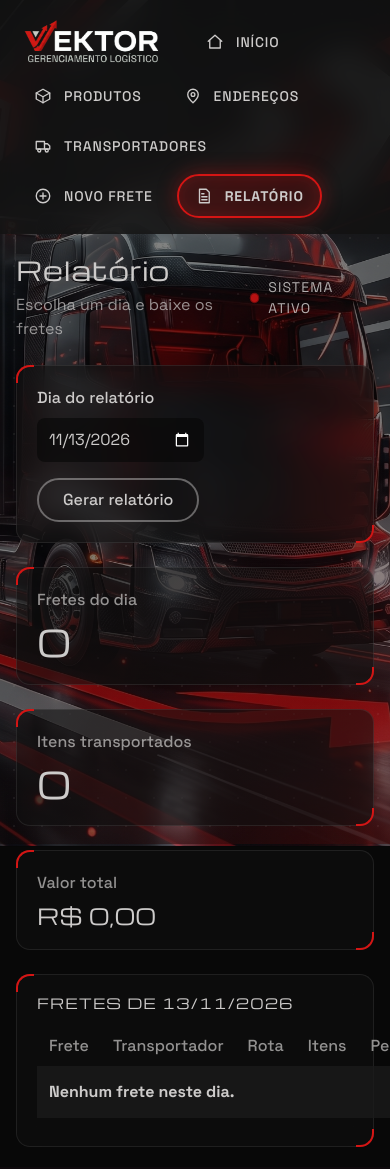
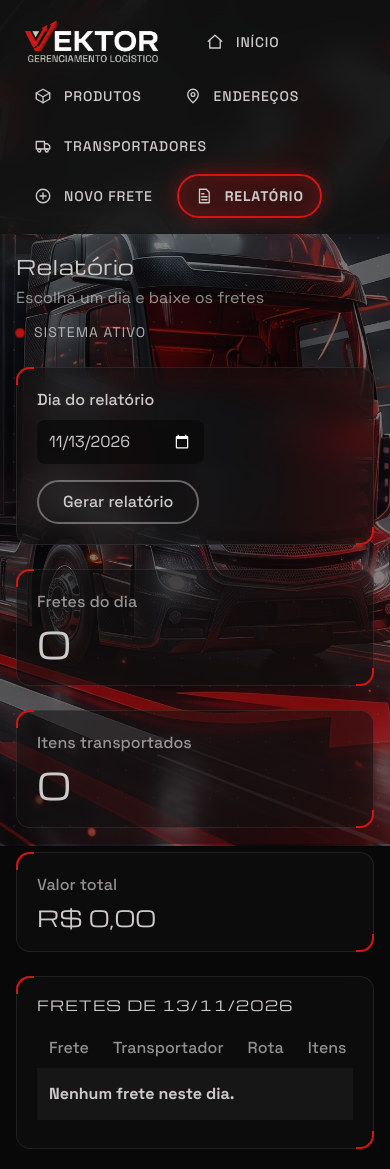
Before and after one commit to marcossnc/vektor, a PHP site: page /relatorios/index.php in a window 390 px wide; the page is wider, and only the part inside the window is pictured. Before the commit the page ends 1147 px from the top of that part, so only its background shows below. Run offline with PHP 8.4, Linux system fonts and the light colour scheme; data that the repository does not hold is empty; some libraries are stand-ins or nearby versions.

Commit message:
Deixa as tabelas rolaveis e ajusta os titulos em telas pequenas

```diff
--- a/assets/css/vektor.css
+++ b/assets/css/vektor.css
@@ -271,6 +271,8 @@ a:focus-visible, button:focus-visible, input:focus-visible, select:focus-visible
   .menu::after, .menu__rodape { display: none; }
   .menu__logo { width: 150px; margin: 0 16px 0 0; }
   .conteudo { padding: 20px 16px; }
+  .conteudo > header { flex-wrap: wrap; gap: 12px; }
+  .titulo { font-size: 20px; }
   .resumo-frete { position: static; }
   .cabecalho__acoes { gap: 12px; }
 }
--- a/enderecos/index.php
+++ b/enderecos/index.php
@@ -41,6 +41,7 @@ $editando = $campo['id'] !== '' && (int) $campo['id'] > 0;
         <section class="col-12 col-lg-7 animar" style="--i:1">
           <div class="painel h-100">
             <h2 class="painel__titulo">Endereços cadastrados</h2>
+            <div class="table-responsive">
             <table class="tabela">
               <thead>
                 <tr><th>ID</th><th>Apelido</th><th>Tipo</th><th>Endereço</th><th></th></tr>
@@ -60,6 +61,7 @@ $editando = $campo['id'] !== '' && (int) $campo['id'] > 0;
 <?php endif; ?>
               </tbody>
             </table>
+            </div>
           </div>
         </section>
         <section class="col-12 col-lg-5 animar" style="--i:2" id="formulario">
--- a/index.php
+++ b/index.php
@@ -92,6 +92,7 @@ $descricao_grafico = implode(', ', array_map(fn($d) => dia_semana($d['data']) .
         <section class="col-12 col-lg-8 animar" style="--i:4">
           <div class="painel h-100">
             <h2 class="painel__titulo">Últimos fretes</h2>
+            <div class="table-responsive">
             <table class="tabela">
               <thead>
                 <tr><th>Frete</th><th>Transportador</th><th>Rota</th><th>Itens</th><th>Status</th></tr>
@@ -108,6 +109,7 @@ $descricao_grafico = implode(', ', array_map(fn($d) => dia_semana($d['data']) .
 <?php endforeach; ?>
               </tbody>
             </table>
+            </div>
           </div>
         </section>
         <section class="col-12 col-lg-4 animar" style="--i:5">
--- a/produtos/index.php
+++ b/produtos/index.php
@@ -41,6 +41,7 @@ $editando = $campo['id'] !== '' && (int) $campo['id'] > 0;
         <section class="col-12 col-lg-8 animar" style="--i:1">
           <div class="painel h-100">
             <h2 class="painel__titulo">Produtos cadastrados</h2>
+            <div class="table-responsive">
             <table class="tabela">
               <thead>
                 <tr><th>ID</th><th>Nome</th><th>Peso</th><th>Valor</th><th></th></tr>
@@ -60,6 +61,7 @@ $editando = $campo['id'] !== '' && (int) $campo['id'] > 0;
 <?php endif; ?>
               </tbody>
             </table>
+            </div>
           </div>
         </section>
         <section class="col-12 col-lg-4 animar" style="--i:2" id="formulario">
--- a/relatorios/index.php
+++ b/relatorios/index.php
@@ -38,7 +38,8 @@ $consulta_dia = '?dia=' . urlencode($dia);
       </section>
       <section class="painel animar" style="--i:5">
         <h2 class="painel__titulo">Fretes de <?= data_br($dia) ?></h2>
-        <table class="tabela">
+        <div class="table-responsive">
+            <table class="tabela">
           <thead>
             <tr><th>Frete</th><th>Transportador</th><th>Rota</th><th>Itens</th><th>Peso</th><th>Valor</th></tr>
           </thead>
@@ -58,5 +59,6 @@ $consulta_dia = '?dia=' . urlencode($dia);
 <?php endif; ?>
           </tbody>
         </table>
+            </div>
       </section>
 <?php require __DIR__ . '/../includes/rodape.php'; ?>
--- a/transportadores/index.php
+++ b/transportadores/index.php
@@ -43,6 +43,7 @@ $editando = $campo['id'] !== '' && (int) $campo['id'] > 0;
         <section class="col-12 col-lg-7 animar" style="--i:1">
           <div class="painel h-100">
             <h2 class="painel__titulo">Transportadores cadastrados</h2>
+            <div class="table-responsive">
             <table class="tabela tabela--cnpj">
               <thead>
                 <tr><th>ID</th><th>Nome</th><th>CNPJ</th><th>Veículo</th><th></th></tr>
@@ -62,6 +63,7 @@ $editando = $campo['id'] !== '' && (int) $campo['id'] > 0;
 <?php endif; ?>
               </tbody>
             </table>
+            </div>
           </div>
         </section>
         <section class="col-12 col-lg-5 animar" style="--i:2" id="formulario">
```
